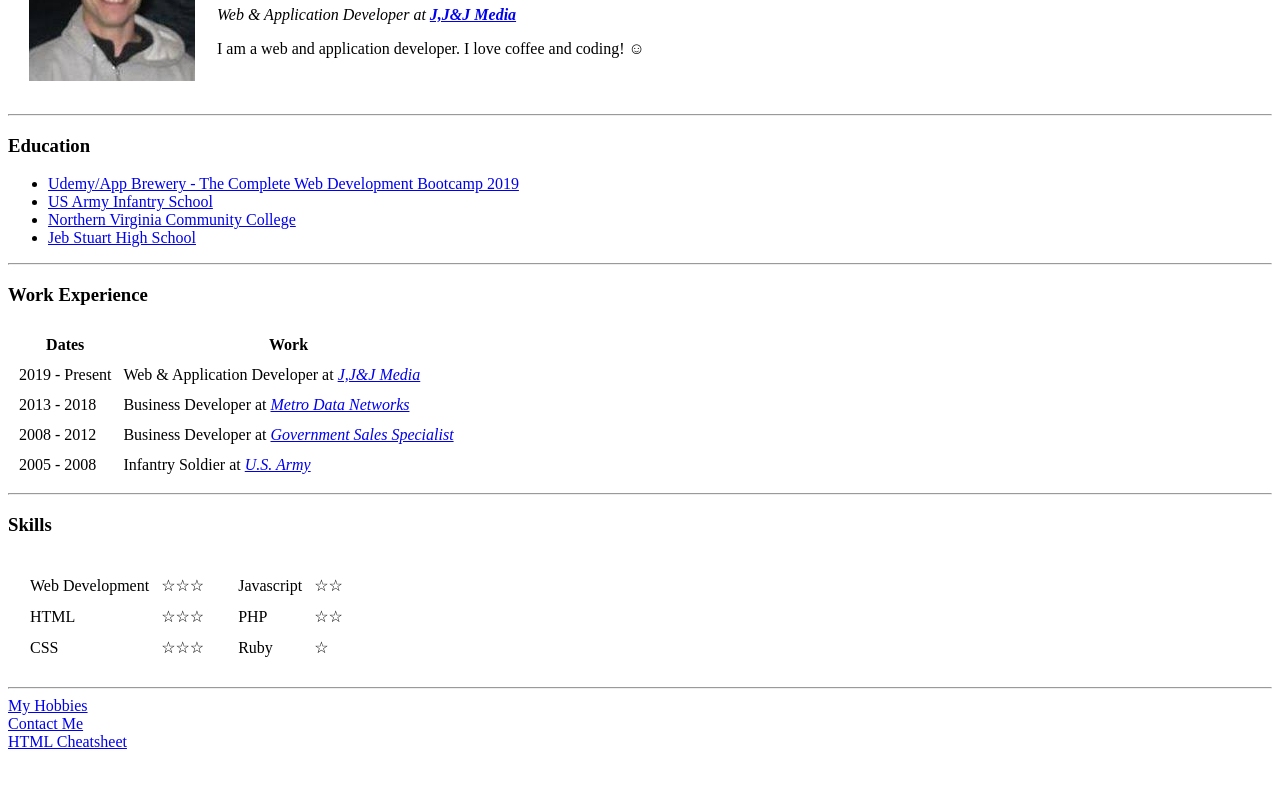
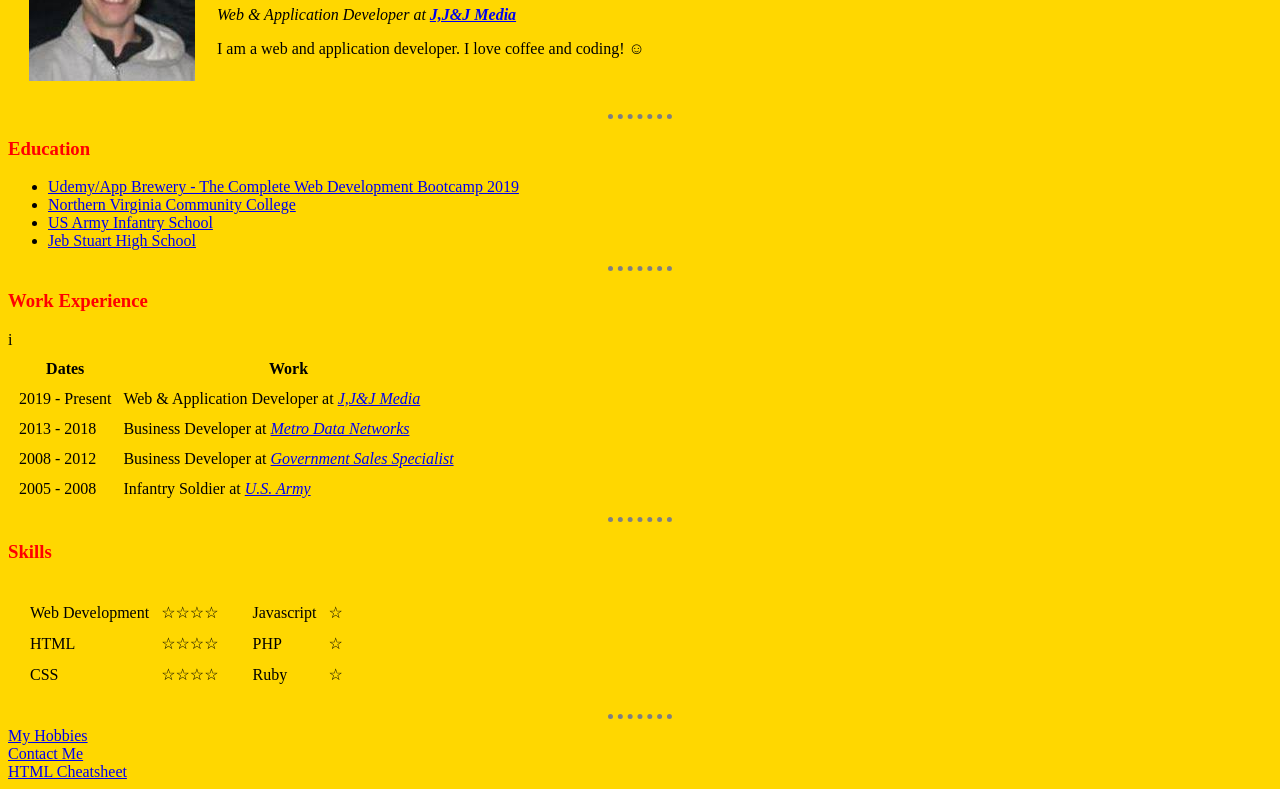
Before and after one commit to jamesleeland/cv, a plain HTML site: page index.html in a window 1280 px wide. Shown: the part 114-903 px from the top of the page. Before the commit the page ends 873 px from the top, so only its background shows below. Drawn offline with Linux system fonts and the light colour scheme.

Commit message:
Add files via upload

```diff
--- a/index.html
+++ b/index.html
@@ -3,6 +3,7 @@
   <head>
     <meta charset="utf-8">
     <title>James Land's Personal Site</title>
+    <link rel="stylesheet" href="css/styles.css">
   </head>
   <body>
     <table cellspacing="20">
@@ -16,14 +17,14 @@
     <h3>Education</h3>
     <ul>
       <li><a href="https://www.udemy.com/the-complete-web-development-bootcamp/" target="_blank">Udemy/App Brewery - The Complete Web Development Bootcamp 2019</a></li>
+      <li><a href="https://www.nvcc.edu/" target="_blank">Northern Virginia Community College</a></li>
       <li><a href="http://www.benning.army.mil/infantry/" target="_blank">US Army Infantry School</a></li>
-      <li><a href="https://www.nvcc.edu/" target="_blank">Northern Virginia Community College</a></li>
       <li><a href="https://en.wikipedia.org/wiki/Justice_High_School" target="_blank">Jeb Stuart High School</a></li>
     </ul>
     <hr>
     <h3>Work Experience</h3>
     <table cellspacing="10">
-      <thead>
+      <thead>i
         <th>Dates</th>
         <th>Work</th>
       </thead>
@@ -42,8 +43,7 @@
         </tr>
         <tr>
           <td>2005 - 2008</td>
-          <td>Infantry Soldier at <i><a href="https://www.goarmy.com/" target="_
-            ">U.S. Army</a></i></td>
+          <td>Infantry Soldier at <i><a href="https://www.goarmy.com/" target="_blank">U.S. Army</a></i></td>
         </tr>
       </tbody>
     </table>
@@ -55,15 +55,15 @@
             <table cellspacing="10">
             <tr>
               <td>Web Development</td>
-              <td>☆☆☆</td>
+              <td>☆☆☆☆</td>
             </tr>
             <tr>
               <td>HTML</td>
-              <td>☆☆☆</td>
+              <td>☆☆☆☆</td>
             </tr>
             <tr>
               <td>CSS</td>
-              <td>☆☆☆</td>
+              <td>☆☆☆☆</td>
             </tr>
             </table>
           </td>
@@ -71,11 +71,11 @@
             <table cellspacing="10">
               <tr>
                 <td>Javascript</td>
-                <td>☆☆</td>
+                <td>☆</td>
               </tr>
               <tr>
                 <td>PHP</td>
-                <td>☆☆</td>
+                <td>☆</td>
               </tr>
               <tr>
                 <td>Ruby</td>
```
Also changed, not shown: contact-me.html (+2 -1 lines), hobbies.html (+1 -0 lines).
